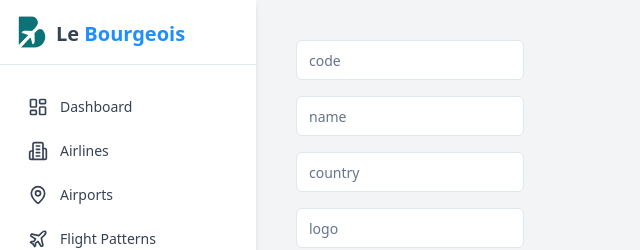
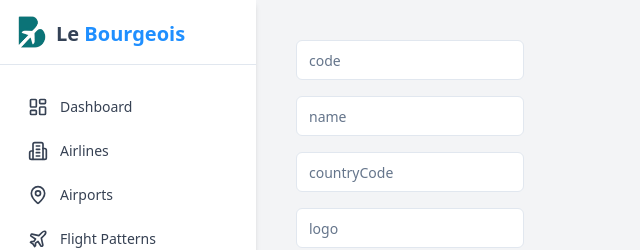
Before and after one commit to rajjys/lebourgeois, a Next.js app: page /dashboard/airlines/new in a window 1280 px wide. Shown: the top 250 px of the page, without its empty margins (0-640 px from the left). Built offline with nearby package versions, Linux system fonts and the light colour scheme.

Commit message:
fix:update country into countryCode to refelct the change in the new DB structure

```diff
--- a/app/(app)/dashboard/airlines/[id]/page.tsx
+++ b/app/(app)/dashboard/airlines/[id]/page.tsx
@@ -43,7 +43,7 @@ export default function EditAirlinePage() {
       onSubmit={form.handleSubmit(onSubmit)}
       className="max-w-md p-6 space-y-4"
     >
-      {["code", "name", "country", "logo"].map((field) => (
+      {["code", "name", "countryCode", "logo"].map((field) => (
         <div key={field}>
           <Input placeholder={field} {...form.register(field as AirlineFields)} />
           {form.formState.errors[field as AirlineFields] && (
--- a/app/(app)/dashboard/airlines/new/page.tsx
+++ b/app/(app)/dashboard/airlines/new/page.tsx
@@ -28,7 +28,7 @@ export default function NewAirlinePage() {
       onSubmit={form.handleSubmit(onSubmit)}
       className="max-w-md p-6 space-y-4"
     >
-      {["code", "name", "country", "logo"].map((field) => (
+      {["code", "name", "countryCode", "logo"].map((field) => (
         <div key={field}>
           <Input placeholder={field} {...form.register(field as AirlineFields)} />
           {form.formState.errors[field as AirlineFields] && (
--- a/app/(app)/dashboard/airlines/page.tsx
+++ b/app/(app)/dashboard/airlines/page.tsx
@@ -34,7 +34,7 @@ export default function AirlinesPage() {
             <tr key={a.id} className="border-t">
               <td className="p-2">{a.code}</td>
               <td className="p-2">{a.name}</td>
-              <td className="p-2">{a.country}</td>
+              <td className="p-2">{a.countryCode}</td>
               <td className="p-2 text-right">
                 <Link
                   className="text-blue-600 underline"
--- a/app/(app)/dashboard/airports/[id]/page.tsx
+++ b/app/(app)/dashboard/airports/[id]/page.tsx
@@ -40,7 +40,7 @@ export default function EditAirportPage() {
       onSubmit={form.handleSubmit(onSubmit)}
       className="max-w-md p-6 space-y-4"
     >
-      {["code", "name", "city", "country", "timezone"].map((field) => (
+      {["code", "name", "city", "countryCode", "timezone"].map((field) => (
         <div key={field}>
           <Input placeholder={field} {...form.register(field as AirportFields)} />
           {form.formState.errors[field as AirportFields] && (
--- a/app/(app)/dashboard/airports/new/page.tsx
+++ b/app/(app)/dashboard/airports/new/page.tsx
@@ -28,7 +28,7 @@ export default function NewAirportPage() {
       onSubmit={form.handleSubmit(onSubmit)}
       className="max-w-md p-6 space-y-4"
     >
-      {["code", "name", "city", "country", "timezone"].map((field) => (
+      {["code", "name", "city", "countryCode", "timezone"].map((field) => (
         <div key={field}>
           <Input placeholder={field} {...form.register(field as AirportFields)} />
           {form.formState.errors[field as AirportFields] && (
--- a/app/(app)/dashboard/airports/page.tsx
+++ b/app/(app)/dashboard/airports/page.tsx
@@ -36,7 +36,7 @@ export default function AirportsPage() {
               <td className="p-2">{a.code}</td>
               <td className="p-2">{a.name}</td>
               <td className="p-2">{a.city}</td>
-              <td className="p-2">{a.country}</td>
+              <td className="p-2">{a.countryCode}</td>
               <td className="p-2 text-right">
                 <Link
                   className="text-blue-600 underline"
--- a/app/(app)/dashboard/flight-patterns/[id]/page.tsx
+++ b/app/(app)/dashboard/flight-patterns/[id]/page.tsx
@@ -159,7 +159,7 @@ export default function EditFlightPatternPage() {
                         <SelectContent>
                           {airports?.map((a: Airport) => (
                             <SelectItem key={a.id} value={a.id}>
-                              {a.code} - {a.city}, {a.country}
+                              {a.code} - {a.city}, {a.countryCode}
                             </SelectItem>
                           ))}
                         </SelectContent>
@@ -188,7 +188,7 @@ export default function EditFlightPatternPage() {
                         <SelectContent>
                           {airports?.map((a: Airport) => (
                             <SelectItem key={a.id} value={a.id}>
-                              {a.code} - {a.city}, {a.country}
+                              {a.code} - {a.city}, {a.countryCode}
                             </SelectItem>
                           ))}
                         </SelectContent>
--- a/app/(app)/dashboard/page.tsx
+++ b/app/(app)/dashboard/page.tsx
@@ -84,7 +84,7 @@ export default function DashboardPage() {
             <li key={ap.id} className="py-3 flex justify-between">
               <span>
                 <span className="font-medium">{ap.code}</span> - {ap.city},{" "}
-                {ap.country}
+                {ap.countryCode}
               </span>
               <Link href={`/dashboard/airports/${ap.id}`}>
                 <Button variant="outline" size="sm">Modifier</Button>
--- a/components/AirportCombobox.tsx
+++ b/components/AirportCombobox.tsx
@@ -45,7 +45,7 @@ export function AirportCombobox({
     const search = searchTerm.trim().toLowerCase();
     if (!search) return list;
     return list.filter((airport) => {
-      const content = `${airport.city} ${airport.country} ${airport.name} ${airport.code}`.toLowerCase();
+      const content = `${airport.city} ${airport.countryCode} ${airport.name} ${airport.code}`.toLowerCase();
       return content.includes(search);
     });
   }, [airports, searchTerm]);
@@ -91,7 +91,7 @@ export function AirportCombobox({
                     {selected.city} ({selected.code}) · {selected.name}
                   </span>
                   <span className="text-xs text-muted-foreground block truncate whitespace-nowrap">
-                    {countryCodeToName[selected.country] || selected.country}
+                    {countryCodeToName[selected.countryCode] || selected.countryCode}
                   </span>
                 </div>
               </div>
@@ -130,7 +130,7 @@ export function AirportCombobox({
                         <div className="flex flex-col">
                           <span className="text-sm font-medium text-foreground">{display}</span>
                           <span className="text-xs text-muted-foreground">
-                          {countryCodeToName[airport.country] || airport.country}
+                          {countryCodeToName[airport.countryCode] || airport.countryCode}
                           </span>
                         </div>
                       </CommandItem>
--- a/lib/validations/airline.ts
+++ b/lib/validations/airline.ts
@@ -3,9 +3,9 @@ import { z } from "zod";
 export const AirlineSchema = z.object({
   name: z.string().min(2, "Name is required"),
   code: z.string().min(2, "Airline code required").max(10),
-  country: z.string().min(2, "Country is required"),
+  countryCode: z.string().min(2, "Country is required"),
   logo: z.string()
 });
 
 export type AirlineInput = z.infer<typeof AirlineSchema>;
-export type AirlineFields = "name" | "code" | "country"
+export type AirlineFields = "name" | "code" | "countryCode"
--- a/lib/validations/airport.ts
+++ b/lib/validations/airport.ts
@@ -7,9 +7,9 @@ export const AirportSchema = z.object({
     .max(10, "Code too long"),
   name: z.string().min(2, "Name required"),
   city: z.string().min(2, "City required"),
-  country: z.string().min(2, "Country required"),
+  countryCode: z.string().min(2, "Country required"),
   timezone: z.string().min(2, "Timezone required"),
 });
 
 export type AirportInput = z.infer<typeof AirportSchema>;
-export type AirportFields = "code" | "name" | "city" | "country" | "timezone";
+export type AirportFields = "code" | "name" | "city" | "countryCode" | "timezone";
```
